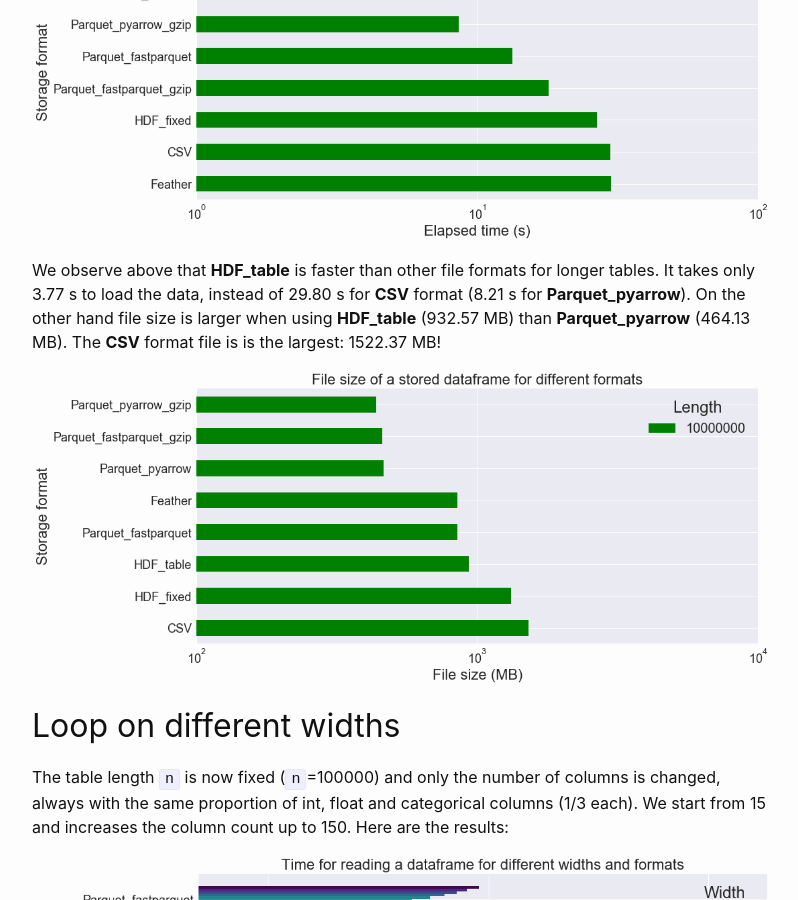
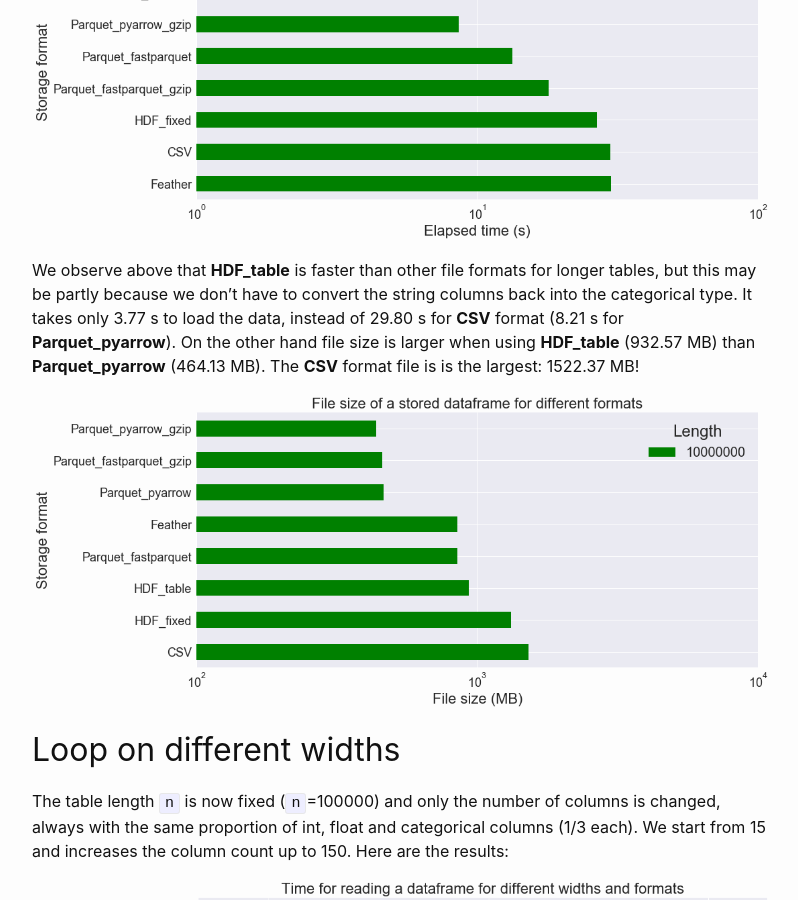
Before and after one commit to aetperf/aetperf.github.io, a Jekyll site: the page built from _posts/2019-07-30-Loading_data_into_a_Pandas_DataFrame.md, in a window 1280 px wide and 900 px high, scrolled down 6013 px. Shown: the whole window, without its empty margins (238-1036 px from the left). Built offline with Jekyll 4.4.1, drawn with Linux system fonts in a browser that asks for light colours; comment, search, counter and statistics services are not loaded.

Commit message:
small update

```diff
--- a/_posts/2019-07-30-Loading_data_into_a_Pandas_DataFrame.md
+++ b/_posts/2019-07-30-Loading_data_into_a_Pandas_DataFrame.md
@@ -207,7 +207,7 @@ Now let us focus on longer tables in order to see whether **HDF** or **Parquet**
 
 ![png](/img/2019-07-30_01/output_32_1.png)
 
-We observe above that **HDF_table** is faster than other file formats for longer tables. It takes only 3.77 s to load the data, instead of 29.80 s for **CSV** format (8.21 s for **Parquet_pyarrow**). On the other hand file size is larger when using **HDF_table** (932.57 MB) than **Parquet_pyarrow** (464.13 MB). The **CSV** format file is is the largest: 1522.37 MB!
+We observe above that **HDF_table** is faster than other file formats for longer tables, but this may be partly because we don't have to convert the string columns back into the categorical type. It takes only 3.77 s to load the data, instead of 29.80 s for **CSV** format (8.21 s for **Parquet_pyarrow**). On the other hand file size is larger when using **HDF_table** (932.57 MB) than **Parquet_pyarrow** (464.13 MB). The **CSV** format file is is the largest: 1522.37 MB!
 
 ![png](/img/2019-07-30_01/output_34_1.png)
 
```
